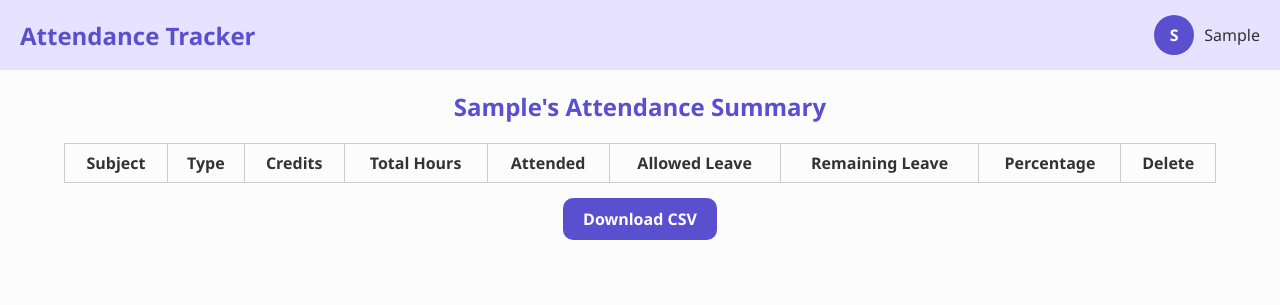
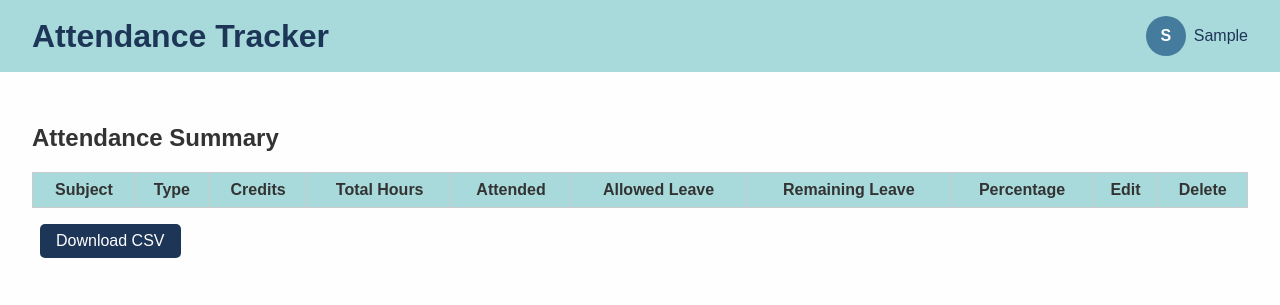
Before and after one commit to KeerthanaGb14/attendance_tracker, a Flask app: a page that uses templates/base.html in a window 1280 px wide. Shown: the top 305 px of the page. Run offline with Flask 3, Linux system fonts and the light colour scheme; lists and menus that the app fills with data are empty.

Commit message:
Fixed the menu

```diff
--- a/static/style.css
+++ b/static/style.css
@@ -1,166 +1,153 @@
 body {
-    font-family: 'Segoe UI', sans-serif;
-    background: #fdfcfc;
+    font-family: Arial, sans-serif;
+    background-color: #fefefe;
+    color: #333;
     margin: 0;
-    color: #333;
+    padding: 0;
 }
 
 header {
-    background: #e6e2ff;
-    padding: 15px 20px;
+    background-color: #a8dadc;
+    color: #1d3557;
     display: flex;
     justify-content: space-between;
     align-items: center;
+    padding: 1rem 2rem;
 }
 
-.logo {
-    font-weight: bold;
-    font-size: 1.5em;
-    color: #5a4fcf;
+header h1 {
+    margin: 0;
 }
 
-.user-info {
+.profile {
     display: flex;
     align-items: center;
-    gap: 10px;
+}
+
+.profile .circle {
+    width: 40px;
+    height: 40px;
+    border-radius: 50%;
+    background-color: #457b9d;
+    color: #fff;
+    display: flex;
+    justify-content: center;
+    align-items: center;
+    margin-right: 0.5rem;
+    font-weight: bold;
+}
+
+main {
+    padding: 2rem;
+}
+
+.user-selection {
+    text-align: center;
+}
+
+.user-cards {
+    display: flex;
+    justify-content: center;
+    gap: 2rem;
+    margin-top: 2rem;
+}
+
+.user-card {
+    text-decoration: none;
+    color: #333;
+    text-align: center;
+    background-color: #f1faee;
+    padding: 1rem 2rem;
+    border-radius: 10px;
+    transition: 0.3s;
+}
+
+.user-card:hover {
+    background-color: #a8dadc;
 }
 
 .user-circle {
-    width: 40px;
-    height: 40px;
-    background: #5a4fcf;
+    width: 60px;
+    height: 60px;
+    border-radius: 50%;
+    background-color: #457b9d;
     color: white;
-    border-radius: 50%;
     display: flex;
     align-items: center;
     justify-content: center;
+    margin: 0 auto 0.5rem;
+    font-size: 1.5rem;
     font-weight: bold;
 }
 
-h2 {
-    text-align: center;
-    color: #5a4fcf;
-    margin-top: 20px;
+.btn {
+    display: inline-block;
+    margin: 1rem 0.5rem;
+    padding: 0.5rem 1rem;
+    background-color: #457b9d;
+    color: #fff;
+    text-decoration: none;
+    border-radius: 5px;
 }
 
-.user-cards, .dashboard-cards {
-    display: flex;
-    justify-content: center;
-    flex-wrap: wrap;
-    gap: 20px;
-    margin-top: 20px;
-}
-
-.user-card, .dash-card {
-    display: flex;
-    flex-direction: column;
-    align-items: center;
-    background: #fff;
-    border-radius: 15px;
-    box-shadow: 0 6px 12px rgba(0,0,0,0.1);
-    padding: 25px 20px;
-    width: 140px;
-    text-decoration: none;
-    color: #333;
-    transition: transform 0.2s, box-shadow 0.2s;
-}
-
-.user-card:hover, .dash-card:hover {
-    transform: translateY(-5px);
-    box-shadow: 0 10px 20px rgba(0,0,0,0.15);
+.btn:hover {
+    background-color: #1d3557;
 }
 
 .form-section {
     max-width: 400px;
-    margin: 30px auto;
-    background: #fff;
-    padding: 25px;
-    border-radius: 15px;
-    box-shadow: 0 6px 12px rgba(0,0,0,0.1);
+    margin: auto;
+    background-color: #f1faee;
+    padding: 2rem;
+    border-radius: 10px;
 }
 
-.form-section label {
-    display: block;
-    margin: 10px 0 5px;
-    font-weight: 600;
-}
-
-.form-section input, .form-section select {
+input, select {
     width: 100%;
-    padding: 8px;
-    border-radius: 8px;
+    padding: 0.5rem;
+    margin: 0.5rem 0 1rem 0;
+    border-radius: 5px;
     border: 1px solid #ccc;
 }
 
-.form-section button {
-    margin-top: 15px;
+table {
     width: 100%;
-    padding: 10px;
-    background: #5a4fcf;
-    color: white;
-    border: none;
-    border-radius: 10px;
-    cursor: pointer;
-    font-weight: bold;
+    border-collapse: collapse;
+    margin-top: 1rem;
 }
 
-.form-section button:hover {
-    background: #4538a8;
-}
-
-.summary {
-    max-width: 90%;
-    margin: 20px auto;
+th, td {
+    border: 1px solid #ccc;
+    padding: 0.5rem;
     text-align: center;
 }
 
-.summary table {
-    width: 100%;
-    border-collapse: collapse;
-    margin-bottom: 15px;
+th {
+    background-color: #a8dadc;
 }
 
-.summary th, .summary td {
-    padding: 8px 12px;
-    border: 1px solid #ccc;
-    text-align: center;
-}
-
-.delete-btn {
-    color: red;
+.edit-btn, .delete-btn {
     text-decoration: none;
     font-weight: bold;
 }
 
-.delete-btn:hover {
-    text-decoration: underline;
+.edit-btn { color: #1d3557; }
+.delete-btn { color: #e63946; }
+
+.flash-messages {
+    list-style: none;
+    padding: 0;
+}
+
+.flash-messages li.success {
+    color: green;
+}
+
+.flash-messages li.error {
+    color: red;
 }
 
 .download-btn {
-    display: inline-block;
-    padding: 10px 20px;
-    background: #5a4fcf;
-    color: white;
-    border-radius: 10px;
-    text-decoration: none;
-    font-weight: bold;
+    background-color: #1d3557;
+    margin-top: 1rem;
 }
-
-.download-btn:hover {
-    background: #4538a8;
-}
-
-.flash-messages {
-    max-width: 600px;
-    margin: 10px auto;
-}
-
-.flash {
-    padding: 10px;
-    margin-bottom: 8px;
-    border-radius: 8px;
-    font-weight: bold;
-}
-
-.flash.success { background: #d4edda; color: #155724; }
-.flash.error { background: #f8d7da; color: #721c24; }
--- a/templates/add_attendance.html
+++ b/templates/add_attendance.html
@@ -4,15 +4,13 @@
     <h2>Add Attendance</h2>
     <form method="post">
         <label>Select Subject:</label>
-        <select name="subject" required>
+        <select name="subject">
             {% for s in subjects %}
             <option value="{{ s.subject }}">{{ s.subject }} ({{ s.type }})</option>
             {% endfor %}
         </select>
-
         <label>Hours Attended:</label>
-        <input type="number" name="attended" min="1" required>
-
+        <input type="number" name="attended" min="0" required>
         <button type="submit">Add Attendance</button>
     </form>
 </section>
--- a/templates/base.html
+++ b/templates/base.html
@@ -7,22 +7,22 @@
 </head>
 <body>
     <header>
-    <div class="logo">Attendance Tracker</div>
-    <div class="user-info">
+        <h1>Attendance Tracker</h1>
         {% if user %}
-        <div class="user-circle">{{ user[0]|upper }}</div>
+        <div class="profile">
+            <div class="circle">{{ user[0]|upper }}</div>
             <span>{{ user|capitalize }}</span>
+        </div>
         {% endif %}
-    </div>
     </header>
     <main>
         {% with messages = get_flashed_messages(with_categories=true) %}
             {% if messages %}
-            <div class="flash-messages">
+                <ul class="flash-messages">
                 {% for category, message in messages %}
-                <div class="flash {{ category }}">{{ message }}</div>
+                    <li class="{{ category }}">{{ message }}</li>
                 {% endfor %}
-            </div>
+                </ul>
             {% endif %}
         {% endwith %}
         {% block content %}{% endblock %}
--- a/templates/summary.html
+++ b/templates/summary.html
@@ -1,7 +1,7 @@
 {% extends "base.html" %}
 {% block content %}
 <section class="summary">
-    <h2>{{ user|capitalize }}'s Attendance Summary</h2>
+    <h2>Attendance Summary</h2>
     <table>
         <tr>
             <th>Subject</th>
@@ -12,6 +12,7 @@
             <th>Allowed Leave</th>
             <th>Remaining Leave</th>
             <th>Percentage</th>
+            <th>Edit</th>
             <th>Delete</th>
         </tr>
         {% for s in subjects %}
@@ -24,10 +25,11 @@
             <td>{{ s.allowed_leave }}</td>
             <td>{{ s.remaining_leave }}</td>
             <td>{{ s.percentage }}%</td>
-            <td><a href="{{ url_for('delete_subject', user=user, subject=s.subject) }}" class="delete-btn">Delete</a></td>
+            <td><a href="{{ url_for('edit_attendance', user=user, subject=s.subject) }}" class="edit-btn">✏️</a></td>
+            <td><a href="{{ url_for('delete_subject', user=user, subject=s.subject) }}" class="delete-btn">🗑️</a></td>
         </tr>
         {% endfor %}
     </table>
-    <a href="{{ url_for('download', user=user) }}" class="download-btn">Download CSV</a>
+    <a href="{{ url_for('download', user=user) }}" class="btn download-btn">Download CSV</a>
 </section>
 {% endblock %}
```
Also changed, not shown: templates/add_subject.html (+2 -6 lines), templates/dashboard.html (+4 -4 lines), templates/edit_attendance.html (added, +11 -0 lines). Lines whose indentation alone changed are shown as unchanged.
